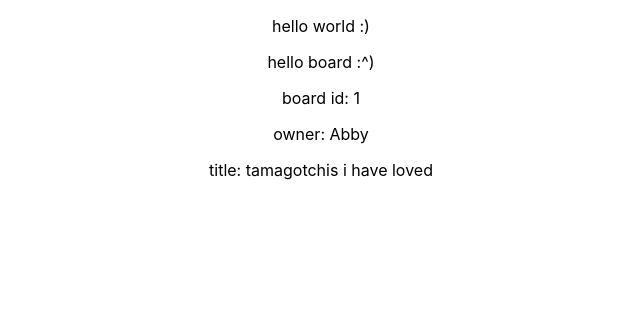
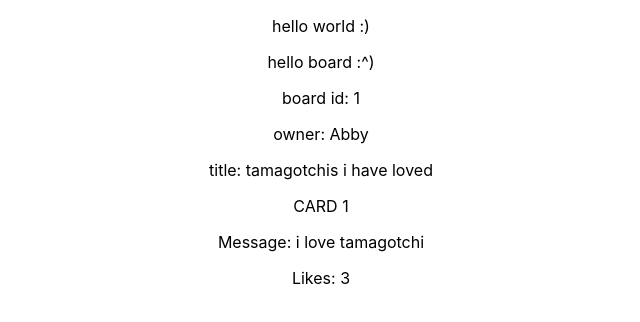
Before and after one commit to Ada-C19/front-end-inspiration-board, a React (Create React App) app: page / in a window 1280 px wide. Shown: the top 322 px of the page, without its empty margins (319-959 px from the left). Built offline with nearby package versions, Linux system fonts and the light colour scheme.

Commit message:
set props for Card component

```diff
--- a/src/components/Board/Board.js
+++ b/src/components/Board/Board.js
@@ -1,4 +1,5 @@
 import './Board.css';
+import Card from '../Card/Card';
 
 const Board = props => {
 
@@ -9,7 +10,7 @@
     <p>owner: {props.owner}</p>
     <p>title: {props.title}</p>
 
-    {/* <p><Card /></p> */}
+    <p><Card card_id={1} likesCount={3} message={"i love tamagotchi"} /></p>
 
   </div>
   )
--- a/src/components/Card/Card.js
+++ b/src/components/Card/Card.js
@@ -1 +1,16 @@
 import './Card.css';
+
+const Card = props => {
+
+  return(
+    <div>
+      <p>CARD {props.card_id}</p>
+      <p>Message: {props.message}</p>
+      <p>Likes: {props.likesCount}</p>
+
+
+    </div>
+  )
+};
+
+export default Card;
```
